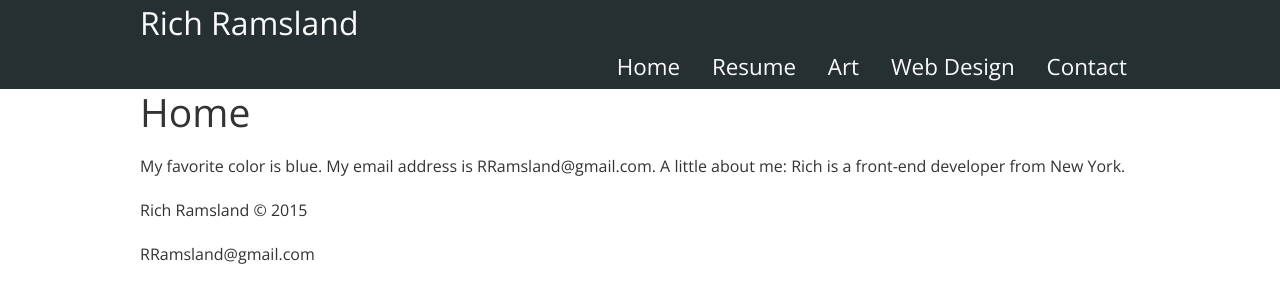
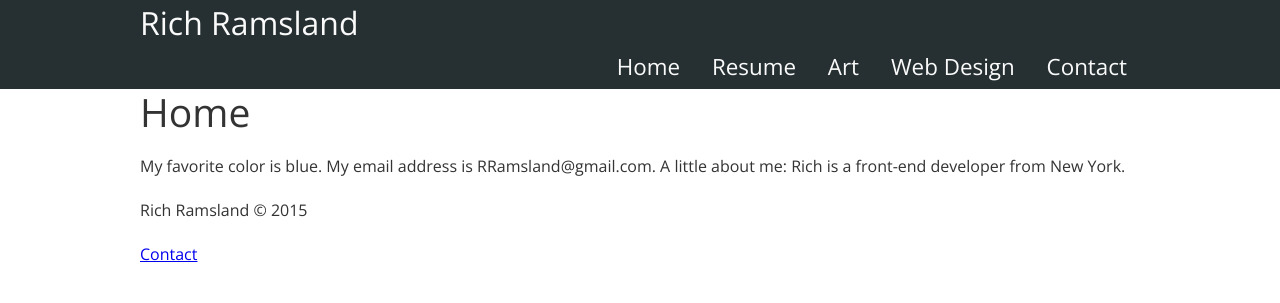
Before and after one commit to RRamsland/rramsland.github.io, a Jekyll site: the page built from index.html, in a window 1280 px wide. Shown: the top 303 px of the page. Built offline with Jekyll 4.4.1, drawn with Linux system fonts in a browser that asks for light colours; nearby versions of some CDN libraries; library files that are not in the unit come from our copies.

Commit message:
Updated Footer
Removed Email

```diff
--- a/_includes/footer.html
+++ b/_includes/footer.html
@@ -1,7 +1,7 @@
 <footer role="contentinfo">
         <div class="container">
         	<p>{{ site.title }} &copy; {{ site.time | date: '%Y'}}</p>
-        	<p>{{ site.email }}</p>
+        	<a href="#" class="contactButton">Contact</a>
 		</div>
     </footer> <!-- / footer -->
     <script src="http://code.jquery.com/jquery-latest.min.js"></script>
```
